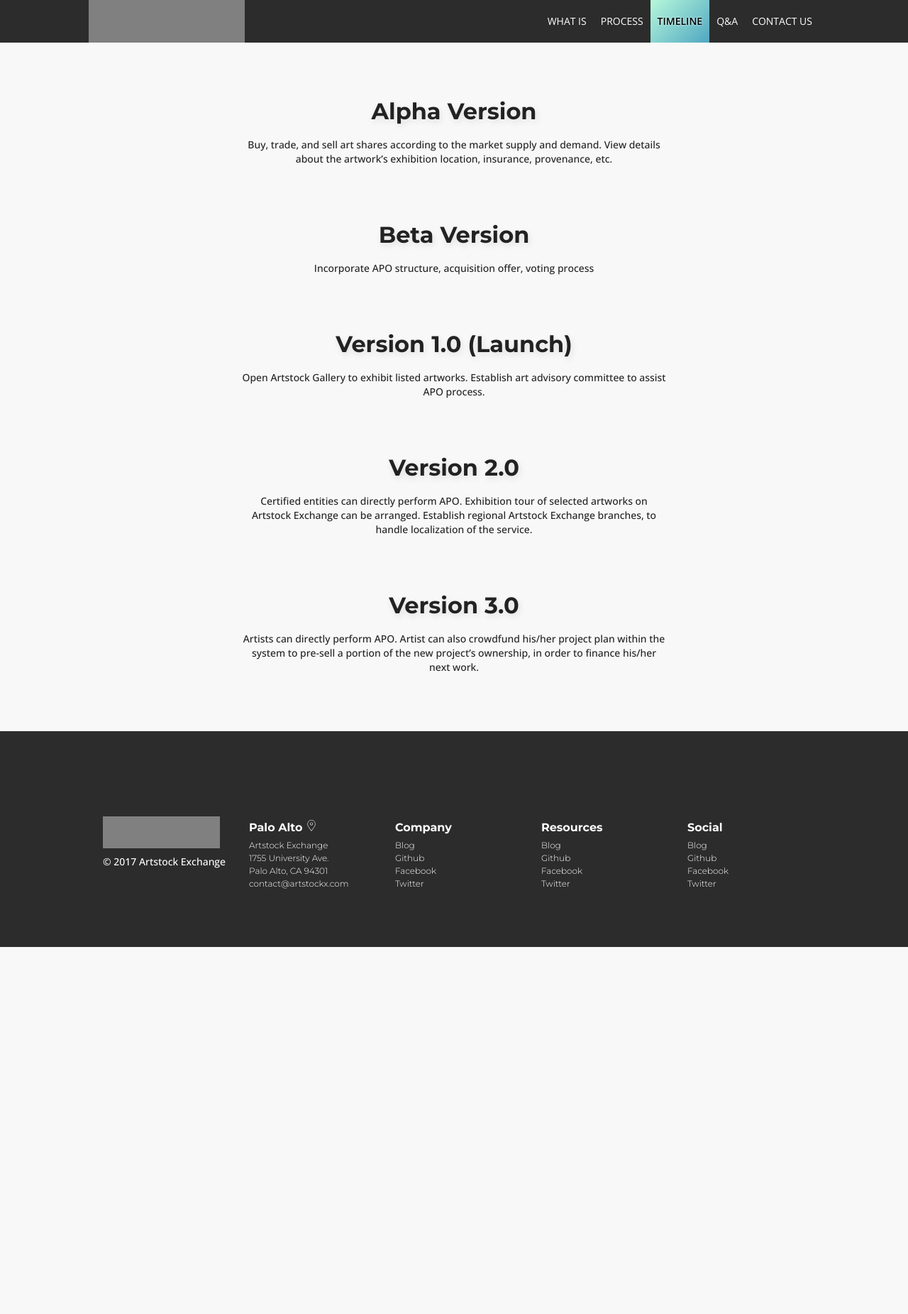
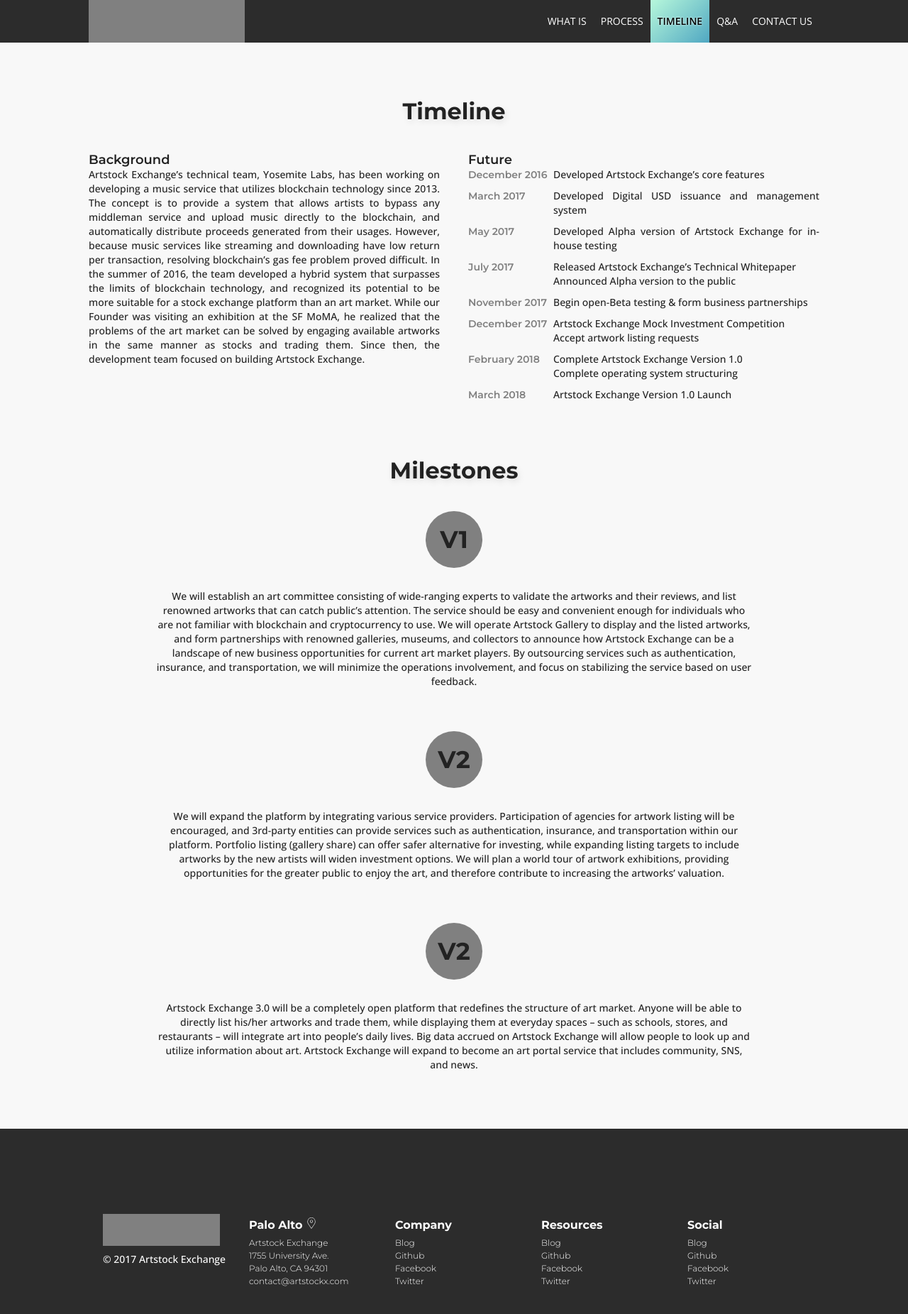
Before and after one commit to volgorean/artstock, a Jekyll site: the page built from roadmap.html, in a window 1280 px wide. Shown: the top 1851 px of the page at 71% size. Built offline with Jekyll 4.4.1, drawn with Linux system fonts in a browser that asks for light colours.

Commit message:
updated timeline

```diff
--- a/_config.yml
+++ b/_config.yml
@@ -10,6 +10,7 @@
 - cases
 - APO_steps
 - acquisition_steps
+- milestones
 
 baseurl: /artstock
 
--- a/_data/roadmap.yml
+++ b/_data/roadmap.yml
@@ -1,14 +1,34 @@
-- stage: Alpha Version
-  text: Buy, trade, and sell art shares according to the market supply and demand. View details about the artwork’s exhibition location, insurance, provenance, etc.
+- date: December 2016
+  list:
+    - "Developed Artstock Exchange’s core features"
 
-- stage: Beta Version
-  text: Incorporate APO structure, acquisition offer, voting process
+- date: March 2017
+  list:
+    - "Developed Digital USD issuance and management system"
 
-- stage: Version 1.0 (Launch)
-  text: Open Artstock Gallery to exhibit listed artworks. Establish art advisory committee to assist APO process.
+- date: May 2017
+  list:
+    - "Developed Alpha version of Artstock Exchange for in-house testing"
 
-- stage: Version 2.0
-  text: Certified entities can directly perform APO. Exhibition tour of selected artworks on Artstock Exchange can be arranged. Establish regional Artstock Exchange branches, to handle localization of the service.
+- date: July 2017
+  list:
+    - "Released Artstock Exchange’s Technical Whitepaper"
+    - "Announced Alpha version to the public"
 
-- stage: Version 3.0
-  text: Artists can directly perform APO. Artist can also crowdfund his/her project plan within the system to pre-sell a portion of the new project’s ownership, in order to finance his/her next work.
+- date: November 2017
+  list:
+    - "Begin open-Beta testing & form business partnerships"
+
+- date: December 2017
+  list:
+    - "Artstock Exchange Mock Investment Competition"
+    - "Accept artwork listing requests"
+
+- date: February 2018
+  list:
+    - "Complete Artstock Exchange Version 1.0"
+    - "Complete operating system structuring"
+
+- date: March 2018
+  list:
+    - "Artstock Exchange Version 1.0 Launch"
--- a/css/roadmap.scss
+++ b/css/roadmap.scss
@@ -2,17 +2,66 @@
 ---
 
 #roadmap {
-  .s-title {
-    padding-bottom: 20px;
+  .s-title { padding-bottom: 40px; }
+  .s-title:not(:first-child) { padding-top: 80px; }
+
+  p {
+    text-align: justify;
   }
-  p {
-    display: block;
-    max-width: 600px;
-    margin: 0 auto;
-    text-align: center;
-    padding-bottom: 80px;
+  .rundown {
+    margin-left: 40px;
+    text-align: left;
+
+    .date {
+      flex: 0 0 120px;
+      font: 600 14px/20px 'Montserrat', sans-serif;
+      color: gray;
+    }
+    .text {
+      font: 500 14px/20px 'Open Sans', sans-serif;
+    }
+    > div:not(:last-child) {
+      padding-bottom: 10px;
+    }
   }
-  p:last-child {
-    padding-bottom: 0;
+
+  @media(max-width: 800px) {
+    .top {
+      flex-direction: column;
+    }
+    .rundown {
+      margin-top: 20px;
+      margin-left: 0;
+      p { text-align: left; }
+    }
+  }
+
+  .milestones {
+    width: 100%;
+
+    .milestone {
+      width: 840px;
+      max-width: 100%;
+      margin: 0 auto;
+      text-align: center;
+
+      h2 {
+        display: block;
+        width: 80px;
+        height: 80px;
+        margin: 0 auto;
+        text-align: center;
+        font: 700 34px/80px 'Montserrat', sans-serif;
+        border-radius: 50%;
+        background: gray;
+        margin-bottom: 30px;
+      }
+      p {
+        text-align: center;
+      }
+      &:not(:last-child) {
+        padding-bottom: 60px;
+      }
+    }
   }
 }
--- a/roadmap.html
+++ b/roadmap.html
@@ -6,9 +6,42 @@
 
 <section id="roadmap">
   <div class="flex-shrink">
+    <h2 class="s-title">Timeline</h2>
 
-    {% for x in site.data.roadmap %}
-      <h2 class="s-title">{{x.stage}}</h2>
-      <p>{{x.text}}</p>
-    {% endfor %}
+    <div class="flexi-c r top">
+      <div class="flexi-i">
+        <h4>Background</h4>
+
+        <p>Artstock Exchange’s technical team, Yosemite Labs, has been working on developing a music service that utilizes blockchain technology since 2013. The concept is to provide a system that allows artists to bypass any middleman service and upload music directly to the blockchain, and automatically distribute proceeds generated from their usages. However, because music services like streaming and downloading have low return per transaction, resolving blockchain’s gas fee problem proved difficult. In the summer of 2016, the team developed a hybrid system that surpasses the limits of blockchain technology, and recognized its potential to be more suitable for a stock exchange platform than an art market. While our Founder was visiting an exhibition at the SF MoMA, he realized that the problems of the art market can be solved by engaging available artworks in the same manner as  stocks and trading them. Since then, the development team focused on building Artstock Exchange.</p>
+      </div>
+
+      <div class="flexi-i rundown">
+        <h4>Future</h4>
+
+        {% for x in site.data.roadmap %}
+          <div class="flexi-c r">
+            <div class="flexi-i date">{{x.date}}</div>
+            <div class="flexi-i text">
+              {% for text in x.list %}
+                <p>{{text}}</p>
+              {% endfor %}
+            </div>
+          </div>
+        {% endfor %}
+      </div>
+
+    </div>
+
+    <h2 class="s-title">Milestones</h2>
+
+    <div class="milestones">
+      {% for x in site.milestones %}
+        <div class="milestone">
+          <h2>{{x.label}}</h2>
+
+          {{x.content}}
+        </div>
+      {% endfor %}
+    </div>
+  </div>
 </section>
```
Also changed, not shown: _milestones/01.md (added, +4 -0 lines), _milestones/02.md (added, +4 -0 lines), _milestones/03.md (added, +4 -0 lines).
